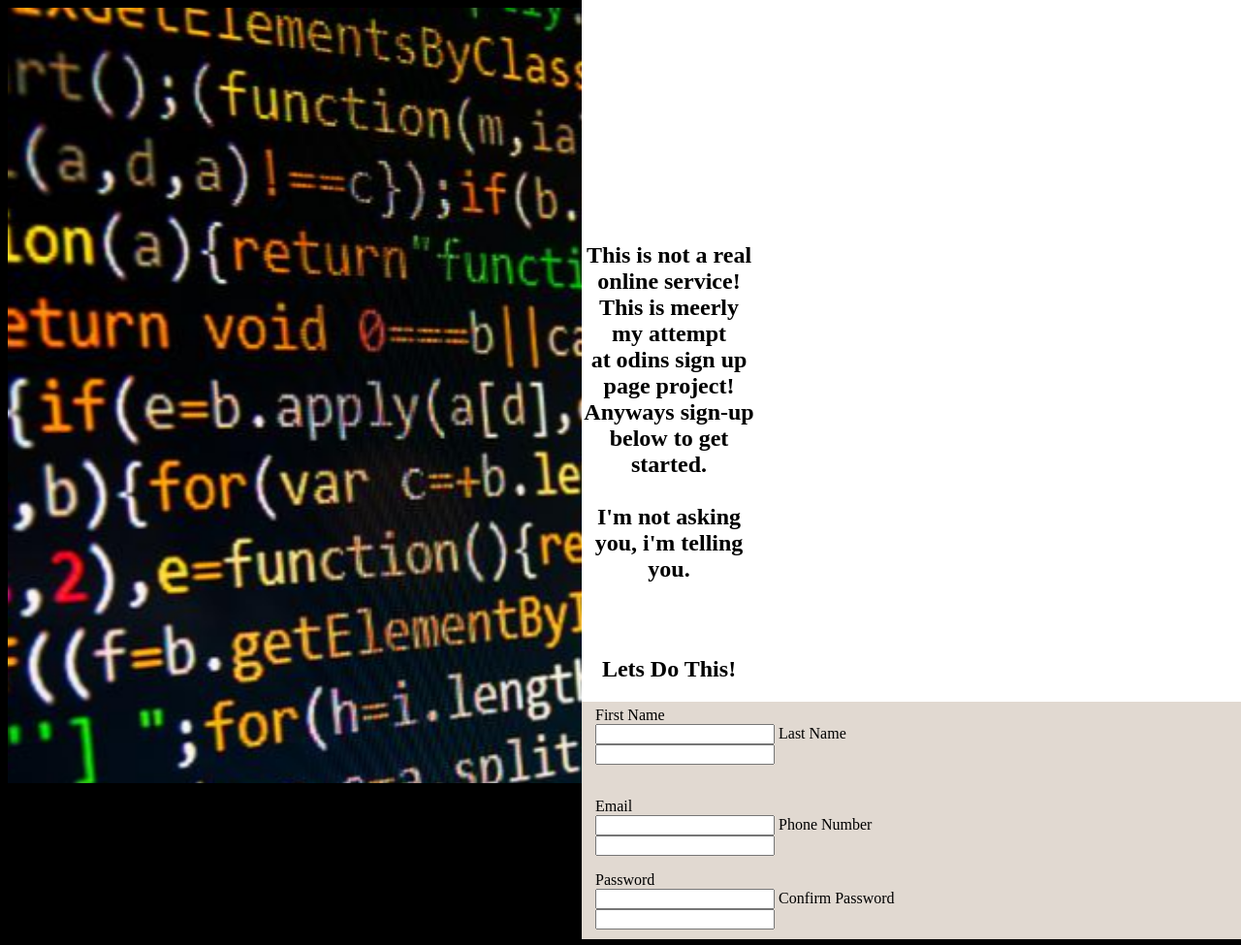
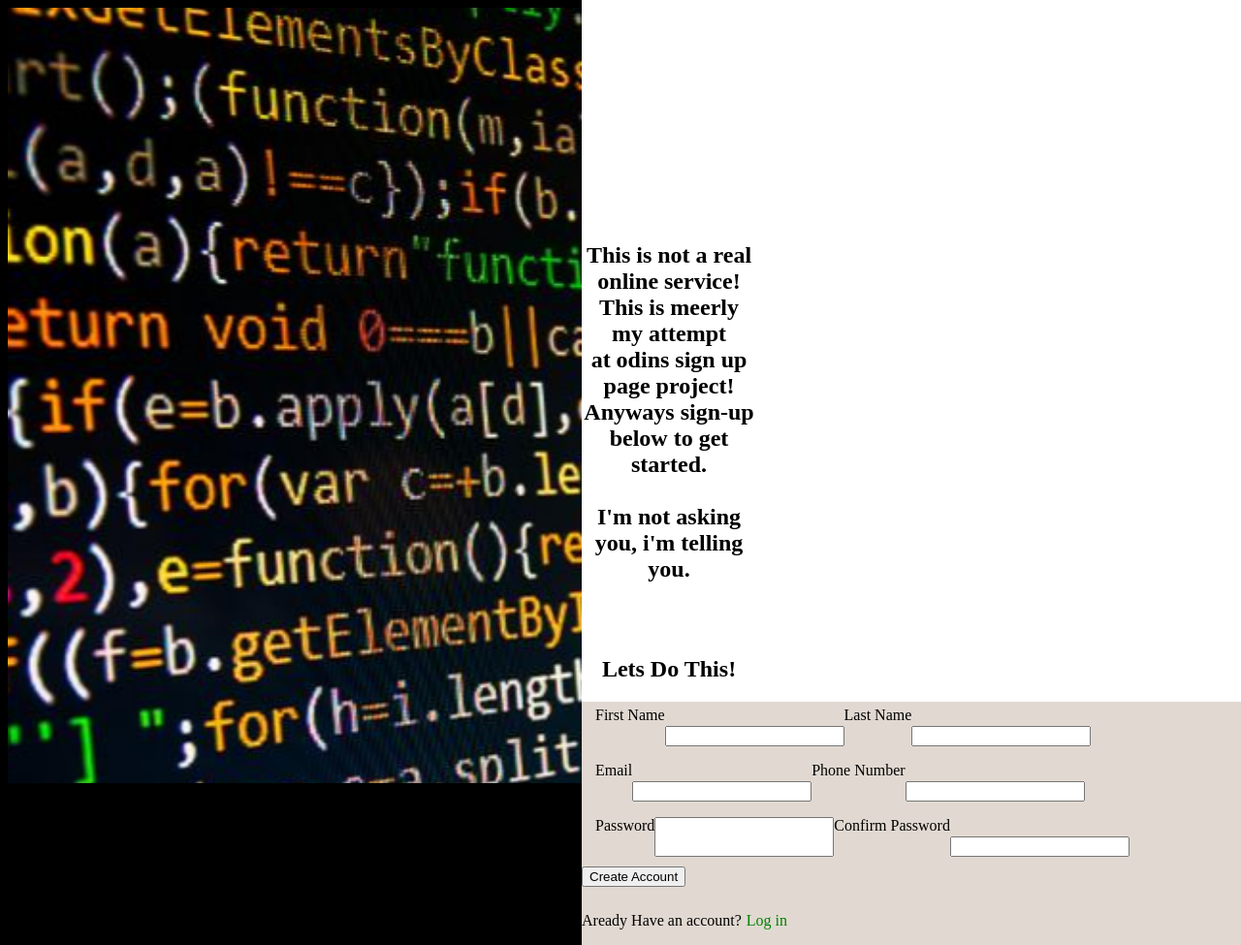
Before and after one commit to Ladzsz/Sign-up-form, a plain HTML site: page index.html in a window 1280 px wide. Shown: the whole page at 97% size. Drawn offline with Linux system fonts and the light colour scheme.

Commit message:
added button of form and made edits to form

```diff
--- a/index.html
+++ b/index.html
@@ -26,7 +26,7 @@
                 <form action="" method="post">
                     <fieldset class="names">
                         <label for="name">First Name</label><br>
-                        <input type="text" id="Fist_name" name="First_name" required>
+                        <input type="text" id="First_name" name="First_name" required>
 
                         <label for="name">Last Name</label><br>
                         <input type="text" id="Last_name" name="Last_name" required><br><br>
@@ -38,7 +38,7 @@
                         <input type="email" id="email" name="email" required>
 
                         <label for="phonenumber">Phone Number</label><br>
-                        <input type="number" id="phonenumber" name="phonenumber" required>
+                        <input type="number" id="phonenumber" name="phonenumber" required><br><br>
                     </fieldset>
 
                     <fieldset class="passwords">
@@ -46,8 +46,16 @@
                         <input type="password" id="Password" name="Password" required>
 
                         <label for="confirm_password">Confirm Password</label><br>
-                        <input type="password" id="password" name="password" required>
+                        <input type="password" id="confirm_password" name="confirm_password" required>
                     </fieldset>
+
+                    <div class="submit">
+                        <button type="submit" class="submit-btn">Create Account</button>
+                        <div class="last_text">
+                            <p>Aready Have an account?</p>
+                        <p class="login_text">Log in</p>
+                        </div>
+                    </div>
                 </form>
             </div>
         </div>
--- a/styles.css
+++ b/styles.css
@@ -53,18 +53,65 @@ form {
 
 fieldset {
     border: none;
+    display: flex;
 }
 
 /*styling each field set by its class*/
 
 .names {
 
+
 }
 
 .contact {
+
 
 }
 
 .passwords {
 
 }
+
+/*styling the input boxes.*/
+
+#First_name {
+    margin-top: 20px;
+}
+
+#Last_name {
+    margin-top: 20px;
+}
+
+#email {
+    margin-top: 20px;
+}
+
+#phonenumber {
+    margin-top: 20px;
+}
+
+#password {
+    margin-top: 30px;
+}
+
+#confirm_password {
+    margin-top: 20px;
+}
+
+/*styling submit button*/
+
+.submit-btn {
+
+}
+
+/*styling the last text*/
+
+.last_text {
+    display: flex;
+    margin-top: 10px;
+}
+
+.login_text {
+    margin-left: 5px;
+    color: green;
+}
```
